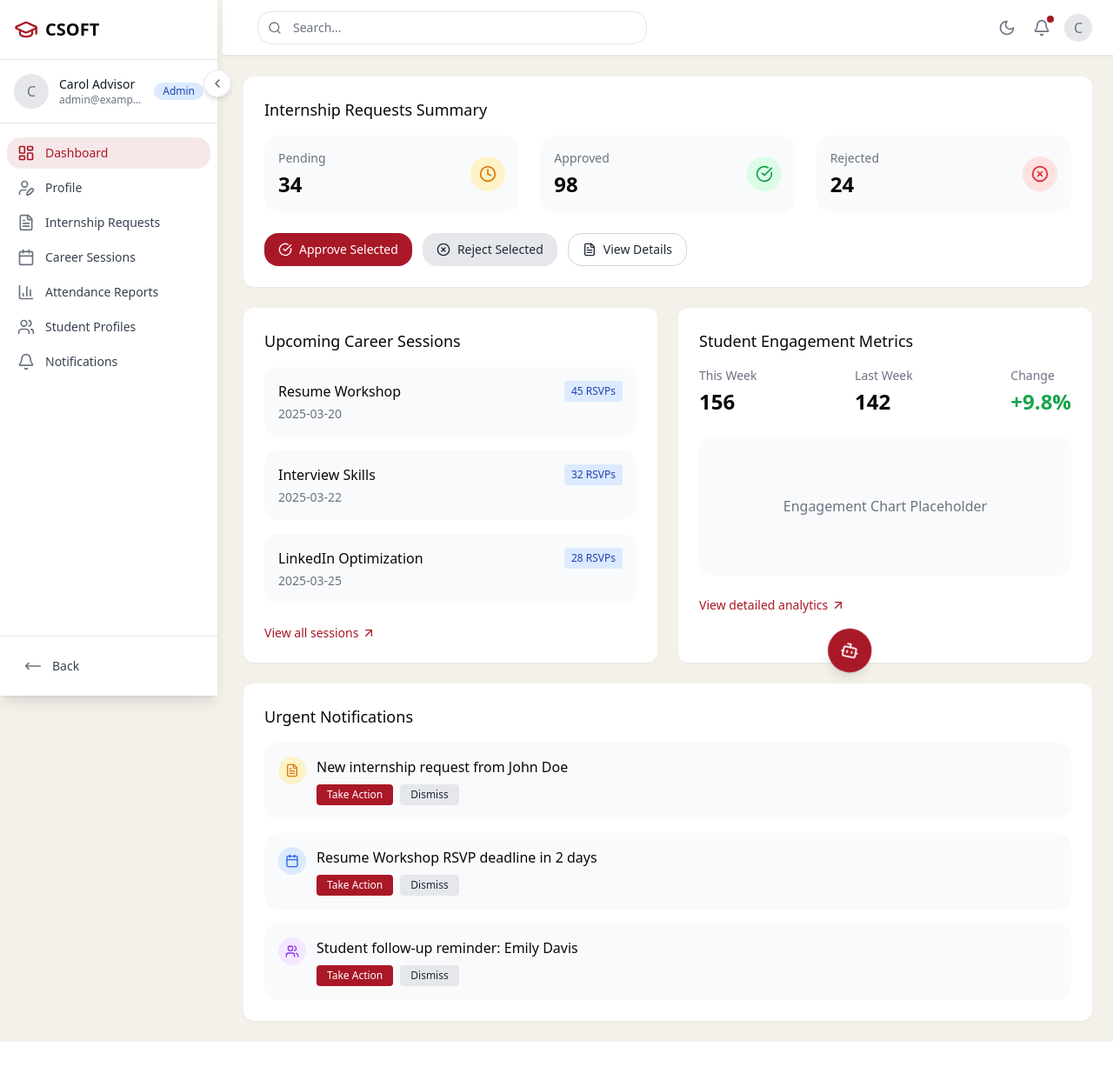
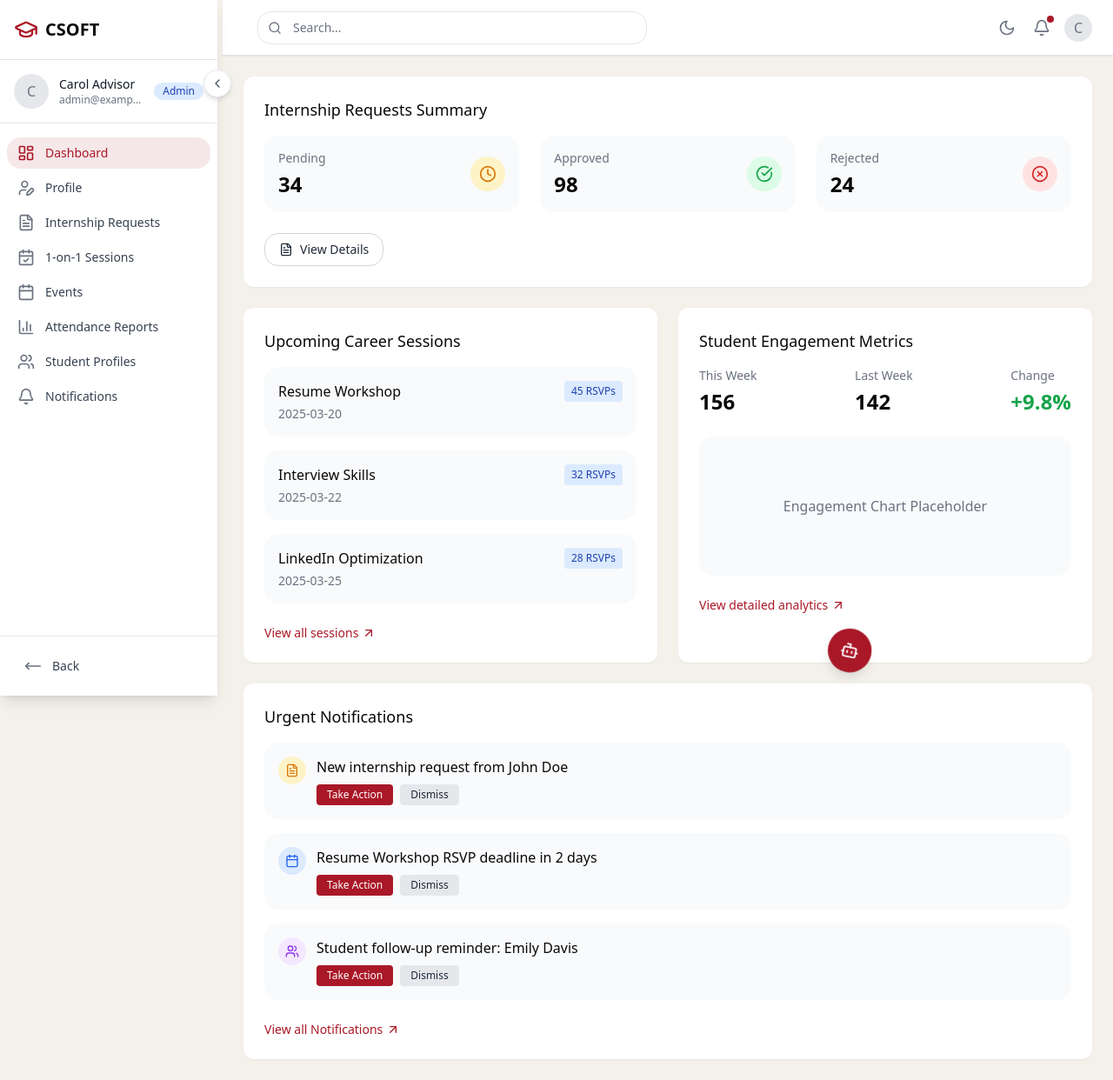
Before and after one commit to eddie-kay0462/SWE_Final_Project, a Next.js app: page /dashboard/admin in a window 1280 px wide. Shown: the whole page at 87% size. Before the commit the page ends 1198 px from the top, so only its background shows below. Built offline with nearby package versions, Linux system fonts and the light colour scheme.

Commit message:
created extra pages for other features

```diff
--- a/app/dashboard/components/admin-dashboard.jsx
+++ b/app/dashboard/components/admin-dashboard.jsx
@@ -1,4 +1,5 @@
 import { CheckCircle, Clock, XCircle, Calendar, ArrowUp, FileText, Users } from "lucide-react"
+import Link from "next/link"
 
 const AdminDashboard = ({ mockData, loading }) => {
   return (
@@ -44,18 +45,21 @@ const AdminDashboard = ({ mockData, loading }) => {
           </div>
         </div>
         <div className="mt-6 flex flex-wrap gap-3">
-          <button className="px-4 py-2 bg-[#A91827] text-white rounded-lg text-sm flex items-center">
+          {/* <button className="px-4 py-2 bg-[#A91827] text-white rounded-lg text-sm flex items-center">
             <CheckCircle className="h-4 w-4 mr-2" />
             Approve Selected
           </button>
           <button className="px-4 py-2 bg-gray-200 dark:bg-gray-700 text-gray-800 dark:text-gray-200 rounded-lg text-sm flex items-center">
             <XCircle className="h-4 w-4 mr-2" />
             Reject Selected
-          </button>
+          </button> */}
+          <Link href="/dashboard/admin/internships" >
             <button className="px-4 py-2 bg-white dark:bg-gray-800 border border-gray-300 dark:border-gray-600 text-gray-800 dark:text-gray-200 rounded-lg text-sm flex items-center">
               <FileText className="h-4 w-4 mr-2" />
               View Details
             </button>
+          </Link>
+
         </div>
       </div>
 
@@ -80,10 +84,12 @@ const AdminDashboard = ({ mockData, loading }) => {
             ))}
           </div>
           <div className="mt-6">
+            <Link href="/dashboard/admin/events" >
               <button className="text-sm text-[#A91827] hover:text-[#A91827]/80 font-medium flex items-center">
                 View all sessions
                 <ArrowUp className="h-4 w-4 ml-1 rotate-45" />
               </button>
+            </Link>
           </div>
         </div>
 
@@ -153,6 +159,14 @@ const AdminDashboard = ({ mockData, loading }) => {
             </div>
           ))}
         </div>
+        <div className="mt-6">
+          <Link href="/dashboard/admin/notifications" >
+            <button className="text-sm text-[#A91827] hover:text-[#A91827]/80 font-medium flex items-center">
+              View all Notifications
+              <ArrowUp className="h-4 w-4 ml-1 rotate-45" />
+            </button>
+          </Link>
+        </div>
       </div>
     </div>
   )
--- a/app/dashboard/components/student-dashboard.jsx
+++ b/app/dashboard/components/student-dashboard.jsx
@@ -1,4 +1,6 @@
 import { CheckCircle, Clock, XCircle, Calendar, ArrowUp, FileText } from "lucide-react"
+import Link from "next/link"
+
 
 const StudentDashboard = ({ mockData, loading }) => {
   return (
@@ -153,6 +155,14 @@ const StudentDashboard = ({ mockData, loading }) => {
             </div>
           ))}
         </div>
+        <div className="mt-6">
+          <Link href="/dashboard/student/notifications" >
+            <button className="text-sm text-[#A91827] hover:text-[#A91827]/80 font-medium flex items-center">
+              View all Notifications
+              <ArrowUp className="h-4 w-4 ml-1 rotate-45" />
+            </button>
+          </Link>
+        </div>
       </div>
     </div>
   )
--- a/components/layout/sidebars/admin-sidebar.jsx
+++ b/components/layout/sidebars/admin-sidebar.jsx
@@ -1,5 +1,5 @@
 "use client"
-import { LayoutDashboard, FileText, Calendar, BarChart3, Users, Bell, Settings, UserPen, MessageCircle } from "lucide-react"
+import { LayoutDashboard, FileText, Calendar, BarChart3, Users, Bell, Settings, UserPen, MessageCircle, CalendarCheck } from "lucide-react"
 import Sidebar from "../sidebar"
 
 // Define the navigation items for admin
@@ -7,7 +7,8 @@ const adminNavItems = [
   { name: "Dashboard", href: "/dashboard/admin", icon: LayoutDashboard },
   { name: "Profile", href: "/dashboard/admin/profile", icon: UserPen },
   { name: "Internship Requests", href: "/dashboard/admin/internships", icon: FileText },
-  { name: "Career Sessions", href: "/dashboard/admin/sessions", icon: Calendar },
+  { name: "1-on-1 Sessions", href: "/dashboard/student/sessions", icon: CalendarCheck },
+  { name: "Events", href: "/dashboard/admin/events", icon: Calendar },
   { name: "Attendance Reports", href: "/dashboard/admin/attendance", icon: BarChart3 },
   { name: "Student Profiles", href: "/dashboard/admin/students", icon: Users },
   { name: "Notifications", href: "/dashboard/admin/notifications", icon: Bell },
@@ -27,7 +28,8 @@ export default AdminSidebar
 // Dashboard
 // Profile
 // Internship Requests -- Reviewing Internship Requests
-// Career Sessions -- Creating, Viewing, Updating and Deleting Career Sessions (CRUD) -- Can share with other year groups as well
+// 1-on-1 Sessions -- view students who have requested for 1-on-1 Sessions
+// Events -- Creating, Viewing, Updating and Deleting events (CRUD) -- Can share with other year groups as well
 // Attendance Reports -- View Each Sessions Insights { Total Attendance, Percentage Turnover, Instructors Present? }
 // Student Profiles -- View students profiles { Name, Year Group, Attendance History, Resumes }
 // Resources -- Uploading and Removing Career Resources { CV guides, Cover Letter Templates, Career Tips, other advice}
--- a/components/layout/sidebars/student-sidebar.jsx
+++ b/components/layout/sidebars/student-sidebar.jsx
@@ -1,5 +1,5 @@
 "use client"
-import { LayoutDashboard, FileText, Calendar, BarChart3, Bell, Settings, UserPen, MessageCircle, FileUser } from "lucide-react"
+import { LayoutDashboard, FileText, Calendar, BarChart3, Bell, Settings, UserPen, MessageCircle, FileUser, CalendarCheck } from "lucide-react"
 import Sidebar from "../sidebar"
 import Dashboard from "@/app/dashboard/page"
 
@@ -9,6 +9,7 @@ const studentNavItems = [
   { name: "Profile", href: "/dashboard/student/profile", icon: UserPen },
   { name: "Resume", href: "/dashboard/student/resume", icon: FileUser },
   { name: "Internship Requests", href: "/dashboard/student/internship-request", icon: FileText },
+  { name: "1-on-1 Sessions", href: "/dashboard/student/sessions", icon: CalendarCheck },
   // { name: "Career Sessions", href: "/dashboard/sessions", icon: Calendar },
   { name: "Attendance History", href: "/dashboard/student/attendance-history", icon: BarChart3 },
   // { name: "Career Resources", href: "/dashboard/resources", icon: FileText },
@@ -30,6 +31,7 @@ export default StudentSidebar
 // Profile
 // Resumes -- View, Update and Delete resumes
 // Internship Request Letters -- Submit internship request letter [must meet specific requirements]
+// 1-on-1 Sessions -- Book 1-on-1 Sessions with career advisor
 ////////////// Career Sessions -- View recents career sessions , view past and upcoming as well -- Don't need { Shows on event page }
 // Attendance History -- Track session attendance {Sessions attended and missed}
 ////////////// Career Resources -- View career resources {CV guides, Cover Letter Templates, Career Tips, other advice}
--- a/components/layout/sidebars/super-admin-sidebar.jsx
+++ b/components/layout/sidebars/super-admin-sidebar.jsx
@@ -1,5 +1,5 @@
 "use client"
-import { LayoutDashboard, Users, BarChart3, FileText, Shield, Settings, Database, UserPen, MessageCircle } from "lucide-react"
+import { LayoutDashboard, Users, BarChart3, FileText, Shield, Settings, Database, UserPen, MessageCircle, CalendarCheck, Calendar } from "lucide-react"
 import Sidebar from "../sidebar"
 
 // Define the navigation items for super admin
@@ -7,6 +7,8 @@ const superAdminNavItems = [
   { name: "Dashboard", href: "/dashboard/super-admin", icon: LayoutDashboard },
   { name: "Profile", href: "/dashboard/super-admin/profile", icon: UserPen },
   { name: "User Management", href: "/dashboard/super-admin/users", icon: Users },
+  { name: "1-on-1 Sessions", href: "/dashboard/student/sessions", icon: CalendarCheck },
+  { name: "Events", href: "/dashboard/admin/sessions", icon: Calendar },
   // { name: "Chat", href: "/dashboard/super-admin/chat", icon: MessageCircle },
   { name: "System Analytics", href: "/dashboard/super-admin/analytics", icon: BarChart3 },
   { name: "Audit Logs", href: "/dashboard/super-admin/audit", icon: FileText },
@@ -25,6 +27,7 @@ export default SuperAdminSidebar
 
 // Dashboard
 // Profile
+// 1-on-1 Sessions -- view 1-on-1 Sessions with career advisors (total number of individuals they've met )
 // User Management
 ////////////// Chat
 // System Analytics
```
Also changed, not shown: app/dashboard/student/1-on-1-sessions/page.jsx (added), app/dashboard/student/notifications/page.jsx (added). Lines whose indentation alone changed are shown as unchanged.
